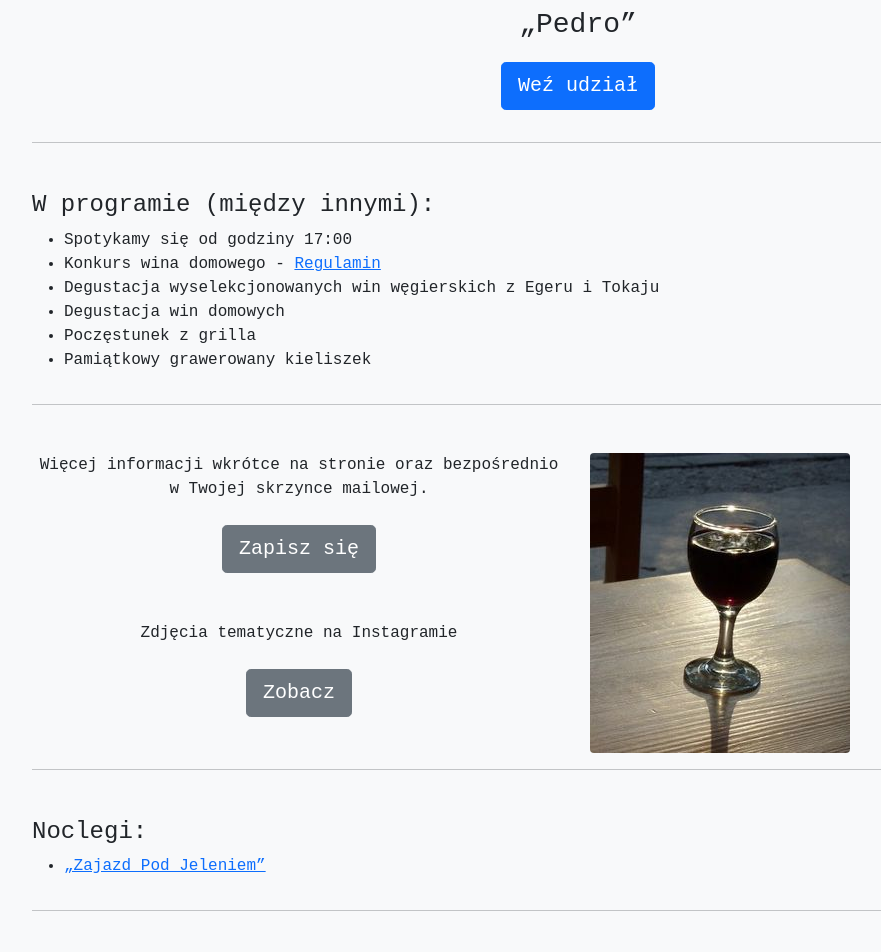
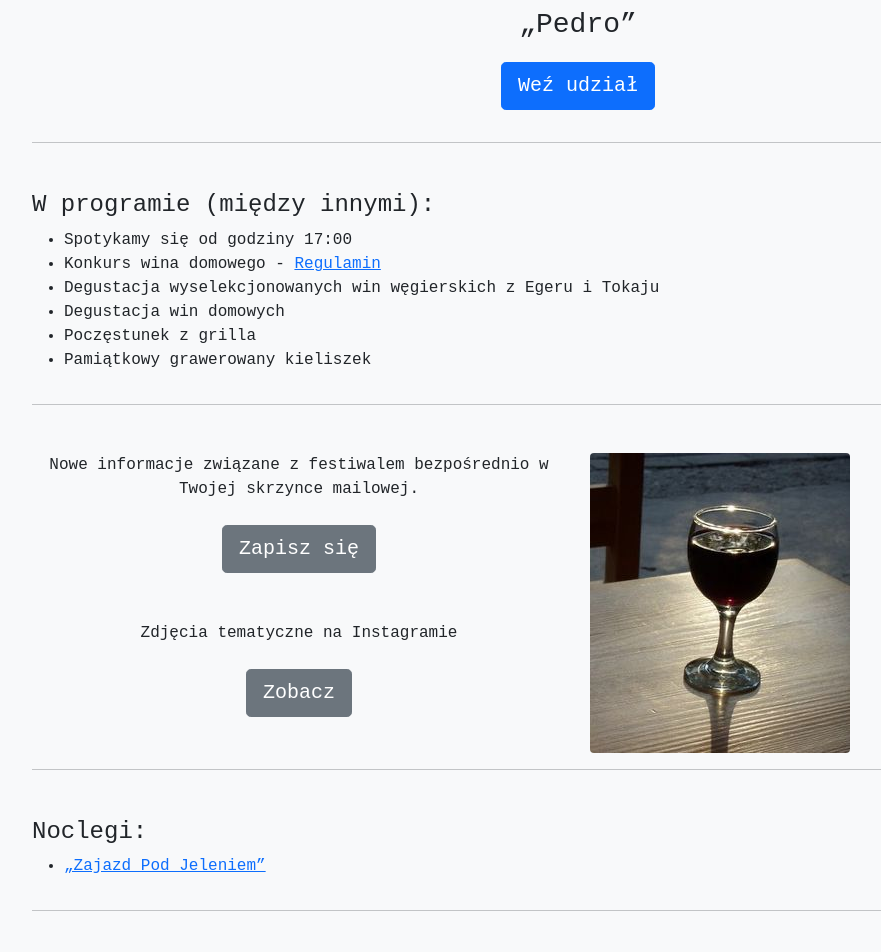
Before and after one commit to morgoth/fewido, a Jekyll site: the page built from index.html, in a window 1280 px wide. Shown: the part 602-1554 px from the top of the page, without its empty margins (62-943 px from the left). Built offline with Jekyll 4.4.1, drawn with Linux system fonts in a browser that asks for light colours; some web fonts are replaced.

Commit message:
adjust newsletter

```diff
--- a/index.html
+++ b/index.html
@@ -44,7 +44,7 @@ layout: default
   <hr>
   <div class="row mt-5">
     <div class="col-12 col-lg-6 mx-auto text-center">
-      <p class="mb-4">Więcej informacji wkrótce na stronie oraz bezpośrednio w Twojej skrzynce mailowej.</p>
+      <p class="mb-4">Nowe informacje związane z festiwalem bezpośrednio w Twojej skrzynce mailowej.</p>
       <p><a href="https://tinyletter.com/fewido" class="btn btn-secondary btn-lg">Zapisz się</a></p>
       <p class="mb-4 mt-5">Zdjęcia tematyczne na Instagramie</p>
       <p><a href="https://www.instagram.com/fewido/" class="btn btn-secondary btn-lg">Zobacz</a></p>
```
Also changed, not shown: Gemfile.lock.
